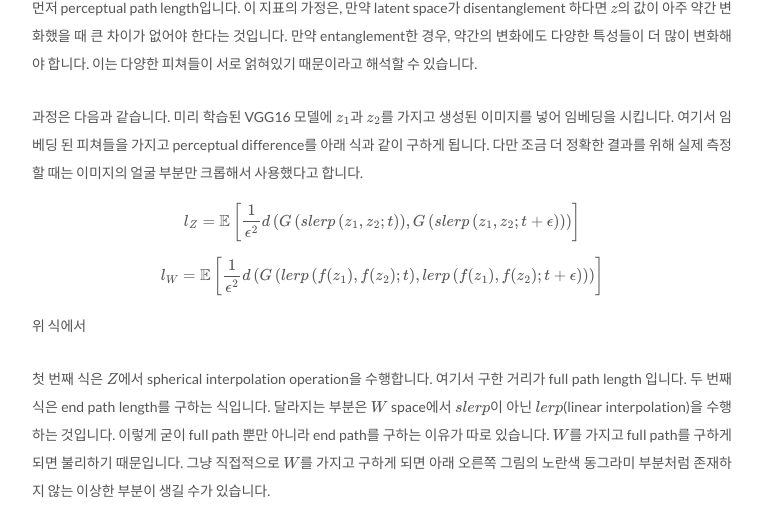
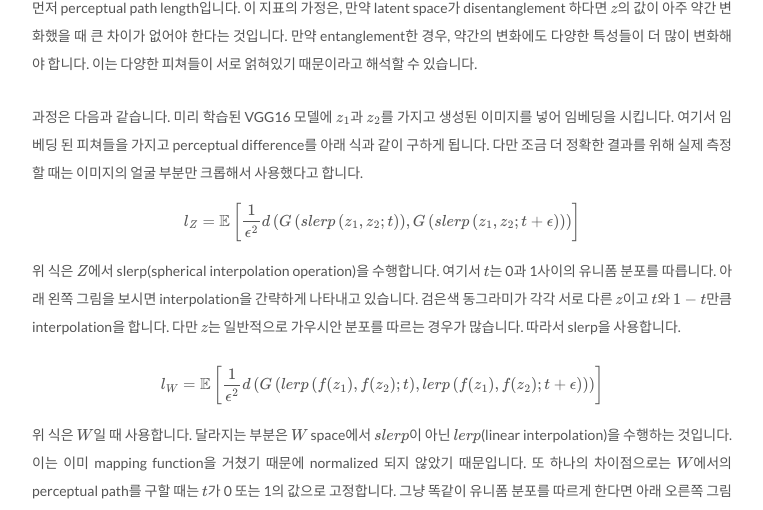
Before and after one commit to Jayhey/Jayhey.github.io, a Jekyll site: the page built from _posts/2019-01-16-style_based_GAN_2.md, in a window 1280 px wide and 1400 px high, scrolled down 5463 px, cut to the strip 0-510 px from the top of the window. Shown: the whole strip, without its empty margins (258-1021 px from the left). Built offline with Jekyll 4.4.1, drawn with Linux system fonts in a browser that asks for light colours; formulas are drawn with MathJax 3; comment, search, counter and statistics services are not loaded; some of the changed text lies outside the part shown.

Commit message:
perceptual path length 수정

```diff
--- a/_posts/2019-01-16-style_based_GAN_2.md
+++ b/_posts/2019-01-16-style_based_GAN_2.md
@@ -36,7 +36,7 @@
 
 실제로 학습 데이터의 분포를 고려하면, density가 낮은 부분의 경우 학습 후 표현이 잘 되질 않습니다. 즉, 생성기가 제대로 학습을 하지 못합니다. 이러한 부분을 방지하기 위하여 쓰는 방법이 truncation trick입니다. 이는 학습 중에 적용하는게 아닌 학습이 완료된 네트워크의 input을 제어하는 방법입니다. 보통 이전 GAN 모델에선 truncation trick은 $z$에 바로 적용하였습니다.
 
-$$\bar { w } ={ { \mathbb{E}} }_{ z~ P(z) }\left[ f(z) \right] $$
+$$\bar { w } ={ { \mathbb{E}} }_{ z\sim  P(z) }\left[ f(z) \right] $$
 
 $$ { w }^{ ' }=\overline { w } +\psi \left( w-\bar { w }  \right) $$
 
@@ -104,12 +104,15 @@
 
 $${ l }_{ Z }=\mathbb{E}\left[ \frac { 1 }{ { \epsilon  }^{ 2 } } d\left( G\left( slerp\left( { z }_{ 1 },{ z }_{ 2 };t \right)  \right) ,G\left( slerp\left( { z }_{ 1 },{ z }_{ 2 };t+\epsilon  \right)  \right)  \right)  \right] $$
 
+위 식은 $Z$에서 slerp(spherical interpolation operation)을 수행합니다. 여기서 $t$는 0과 1사이의 유니폼 분포를 따릅니다. 아래 왼쪽 그림을 보시면 interpolation을 간략하게 나타내고 있습니다. 검은색 동그라미가 각각 서로 다른 $z$이고 $t$와 $1-t$만큼 interpolation을 합니다. 다만 $z$는 일반적으로 가우시안 분포를 따르는 경우가 많습니다. 따라서 slerp을 사용합니다.
+
 $${ l }_{ W }=\mathbb{E}\left[ \frac { 1 }{ { \epsilon  }^{ 2 } } d\left( G\left( lerp\left( f({ z }_{ 1 }),f({ z }_{ 2 });t \right) ,lerp\left( f({ z }_{ 1 }),f({ z }_{ 2 });t+\epsilon  \right)  \right)  \right)  \right] $$
 
-위 식에서
+위 식은 $W$일 때 사용합니다. 달라지는 부분은 $W$ space에서 $slerp$이 아닌 $lerp$(linear interpolation)을 수행하는 것입니다. 이는 이미 mapping function을 거쳤기 때문에 normalized 되지 않았기 때문입니다.
+또 하나의 차이점으로는 $W$에서의 perceptual path를 구할 때는 $t$가 0 또는 1의 값으로 고정합니다. 그냥 똑같이 유니폼 분포를 따르게 한다면 아래 오른쪽 그림의 노란색 원 처럼 실제 존재하지 않는 벡터 부분이 interpolation 됩니다. 이러면 $W$에서 구한 path가 아무래도 $Z$에서 구한 path보다는 더 불리한 수치가 나오기 마련입니다. 따라서 0 또는 1의 값으로 $w$ 근처의 값만 가지고 계산하게 하였습니다. 수치는 총 10만 개의 샘플을 뽑아 산출 하였으며 $Z$와 $W$ 모두 full path, end path를 전부 계산하였습니다. 정리하면 아래와 같습니다.
 
-첫 번째 식은 $Z$에서 spherical interpolation operation을 수행합니다. 여기서 구한 거리가 full path length 입니다. 두 번째 식은 end path length를 구하는 식입니다. 달라지는 부분은 $W$ space에서 $slerp$이 아닌 $lerp$(linear interpolation)을 수행하는 것입니다.
-이렇게 굳이 full path 뿐만 아니라 end path를 구하는 이유가 따로 있습니다. $W$를 가지고 full path를 구하게 되면 불리하기 때문입니다. 그냥 직접적으로 $W$를 가지고 구하게 되면 아래 오른쪽 그림의 노란색 동그라미 부분처럼 존재하지 않는 이상한 부분이 생길 수가 있습니다.
+- <div>Full path :  $t\sim U(0,1)$ </div>
+- <div>End path : $t\in \{ 0,1\} $</div>
 
 <div align='center'>
 <img src="https://i.imgur.com/ymAEXb7.png" title="interpolation" width='500'/>
@@ -135,7 +138,7 @@
 ## 그 외 다른 결과들
 
 <div align='center'>
-<img src="https://i.imgur.com/1GrW9za.png" title="source: imgur.com" width="600"/>
+<img src="https://i.imgur.com/1GrW9za.png" title="침대와 자동차 이미지 생성" width="600"/>
 </div>
 
 다른 결과물들도 상당히 깔금하게 잘 나옵니다. 영상에서 interpolation 과정을 보여주는데 확실히 이전 GAN들보다 자연스러운 것을 확인할 수 있습니다.
```
